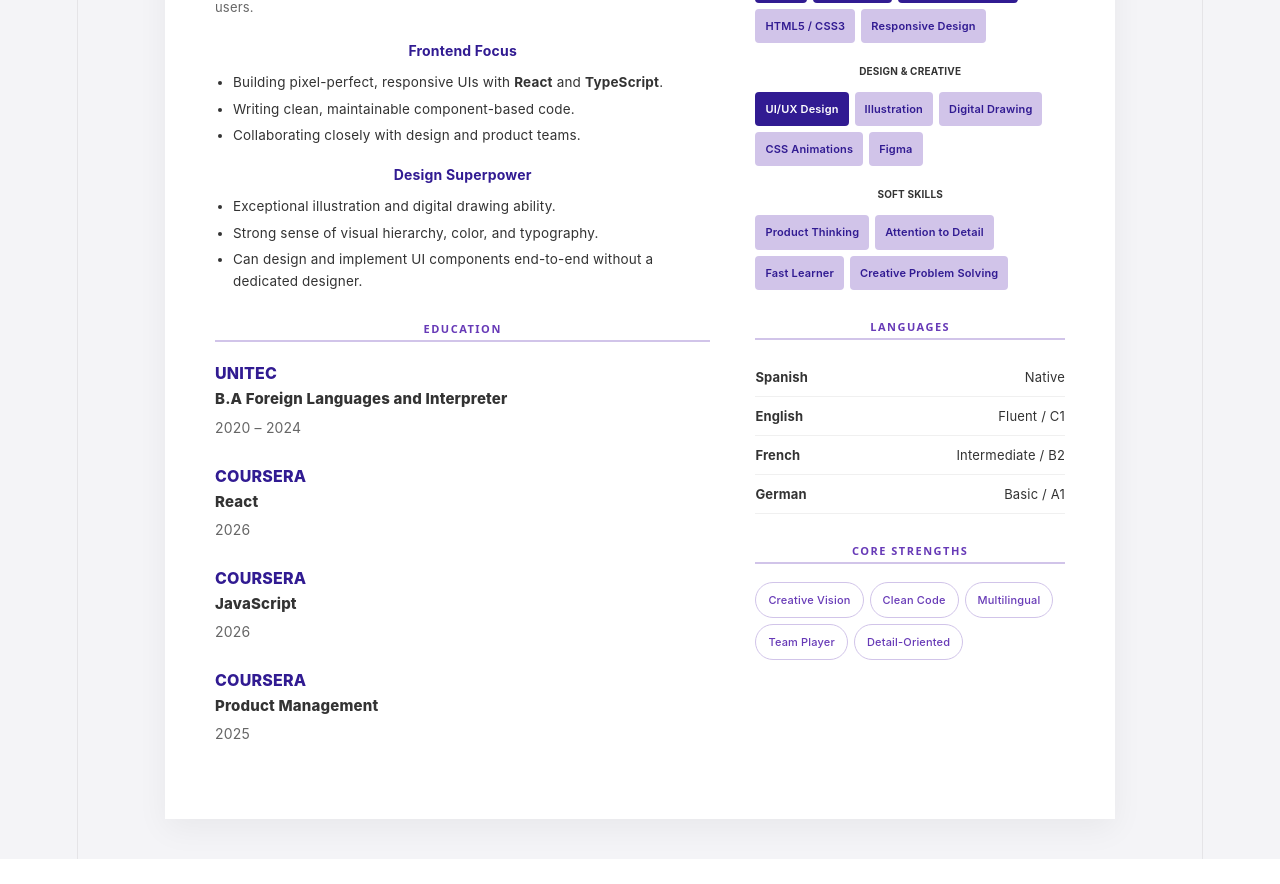
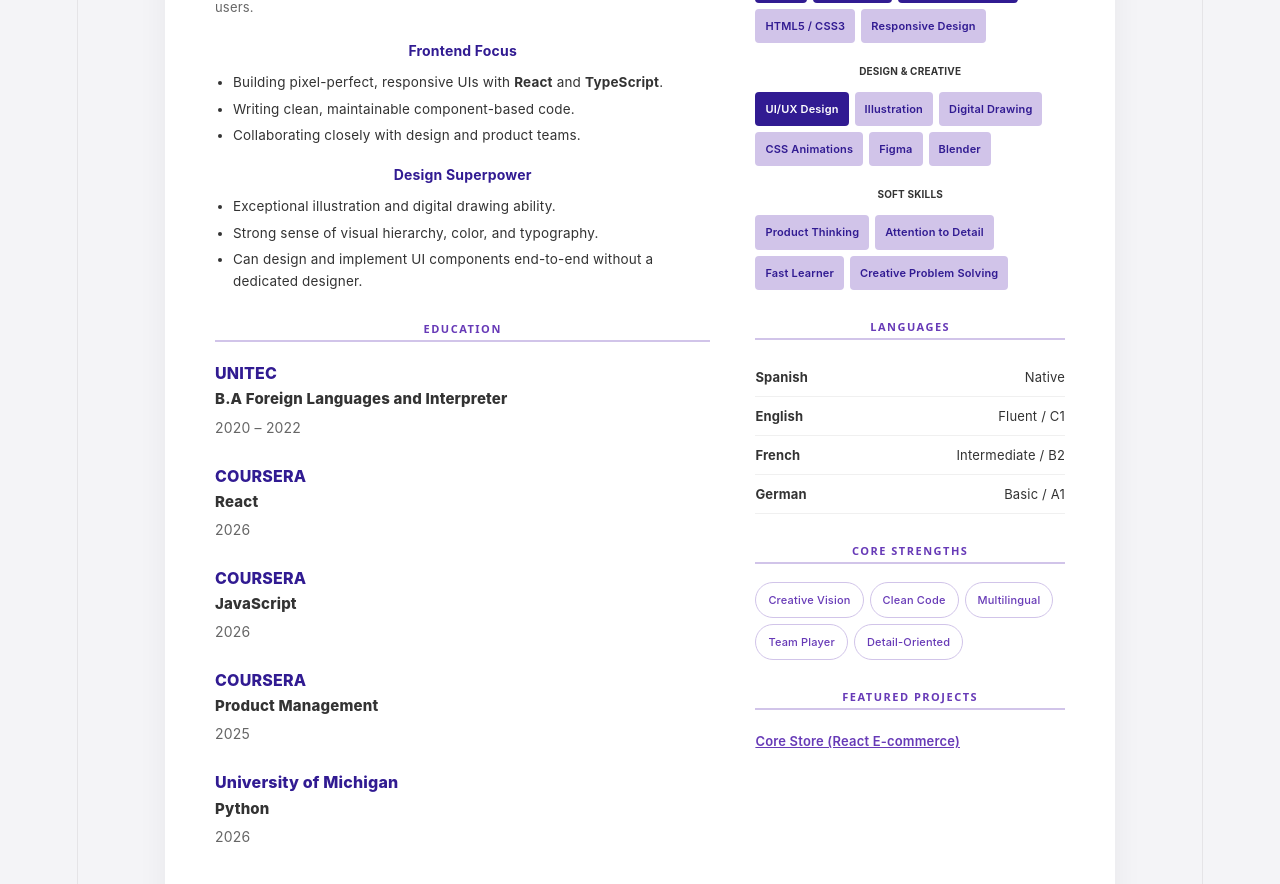
Before and after one commit to amysola/amysola.github.io, a React (Vite) app: page / in a window 1280 px wide. Shown: the part 520-1404 px from the top of the page. Before the commit the page ends 1379 px from the top, so only its background shows below. Built offline with nearby package versions, Linux system fonts and the light colour scheme.

Commit message:
update: info course and project

```diff
--- a/src/App.css
+++ b/src/App.css
@@ -157,6 +157,14 @@ body {
   font-weight: 500;
 }
 
+/* Featured Projects */
+.project-link {
+  font-size: 13px;
+  color: var(--primary-violet);
+  text-decoration: underline;
+  font-weight: 600;
+}
+
 /* Education & Languages */
 .section-title {
   font-size: 11px;
--- a/src/App.tsx
+++ b/src/App.tsx
@@ -73,7 +73,7 @@ function App() {
               <div className="edu-entry">
                 <div className="edu-institution">UNITEC</div>
                 <div className="edu-degree">B.A Foreign Languages and Interpreter</div>
-                <div className="edu-meta">2020 – 2024</div>
+                <div className="edu-meta">2020 – 2022</div>
               </div>
 
               {/* COURSERA - REACT */}
@@ -95,6 +95,13 @@ function App() {
                 <div className="edu-institution">COURSERA</div>
                 <div className="edu-degree">Product Management</div>
                 <div className="edu-meta">2025</div>
+              </div>
+
+              {/* COURSERA - PYTHON */}
+              <div className="edu-entry">
+                <div className="edu-institution">University of Michigan</div>
+                <div className="edu-degree">Python</div>
+                <div className="edu-meta">2026</div>
               </div>
             </section>
           </div>
@@ -120,6 +127,7 @@ function App() {
                 <span className="tag">Digital Drawing</span>
                 <span className="tag">CSS Animations</span>
                 <span className="tag">Figma</span>
+                <span className="tag">Blender</span>
               </div>
 
               <h3 className="skill-label">Soft Skills</h3>
@@ -159,6 +167,15 @@ function App() {
                 <span className="strength-pill">Detail-Oriented</span>
               </div>
             </section>
+
+            <section>
+              <h2 className="section-title">Featured Projects</h2>
+              <div className="tag-container">
+                <a href="https://amysola.github.io/core-store/" target="_blank" className="project-link">
+                  Core Store (React E-commerce)
+                </a>
+              </div>
+            </section>
           </div>
         </div>
       </div>
```
Also changed, not shown: 1 other file (tests, documents, lock files or other folders).
